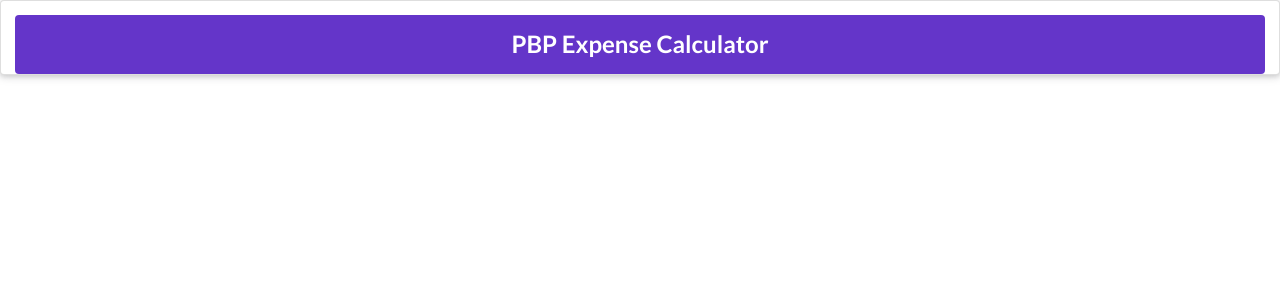
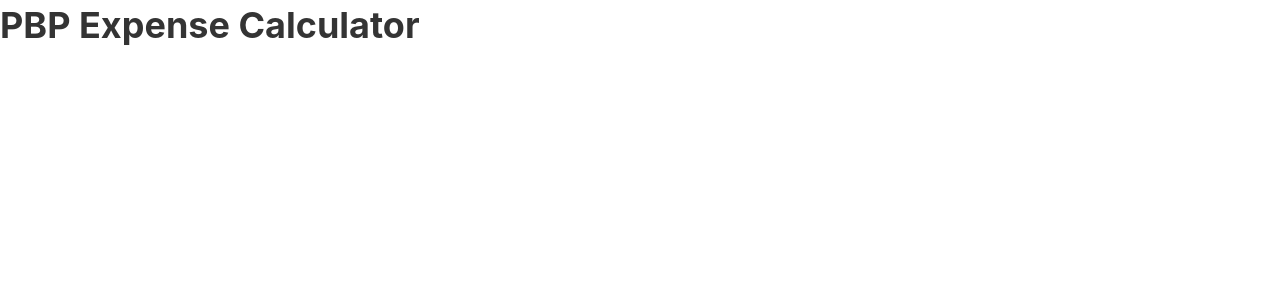
Before and after one commit to gitx5622/PBP_test, a React (Create React App) app: page / in a window 1280 px wide. Shown: the top 300 px of the page. Built offline with nearby package versions, Linux system fonts and the light colour scheme.

Commit message:
added strictMode features and also added rsuite package

```diff
--- a/package.json
+++ b/package.json
@@ -5,7 +5,7 @@
   "dependencies": {
     "react": "^17.0.2",
     "react-dom": "^17.0.2",
-    "semantic-ui-css": "^2.2.10"
+    "rsuite": "^5.5.0"
   },
   "devDependencies": {
     "react-scripts": "0.9.5"
--- a/src/index.js
+++ b/src/index.js
@@ -1,10 +1,11 @@
-import React from 'react'
-import ReactDOM from 'react-dom'
-import App from './components/App'
-import 'semantic-ui-css/semantic.min.css'
-
+import React from 'react';
+import ReactDOM from 'react-dom';
+import 'rsuite/dist/rsuite.min.css';
+import App from './components/App';
 
 ReactDOM.render(
-  <App />,
+  <React.StrictMode>
+      <App />
+  </React.StrictMode>,
   document.getElementById('root')
-)
+);
```
Also changed, not shown: 1 other file (tests, documents, lock files or other folders).
